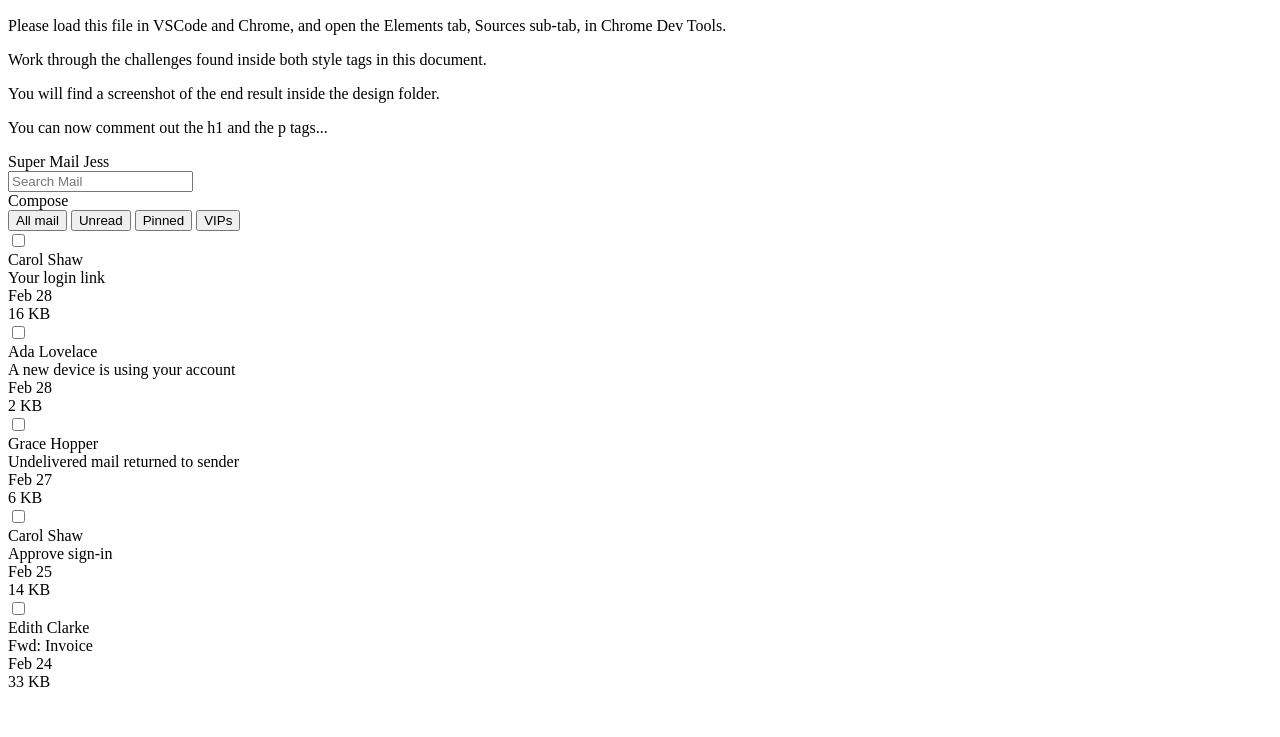
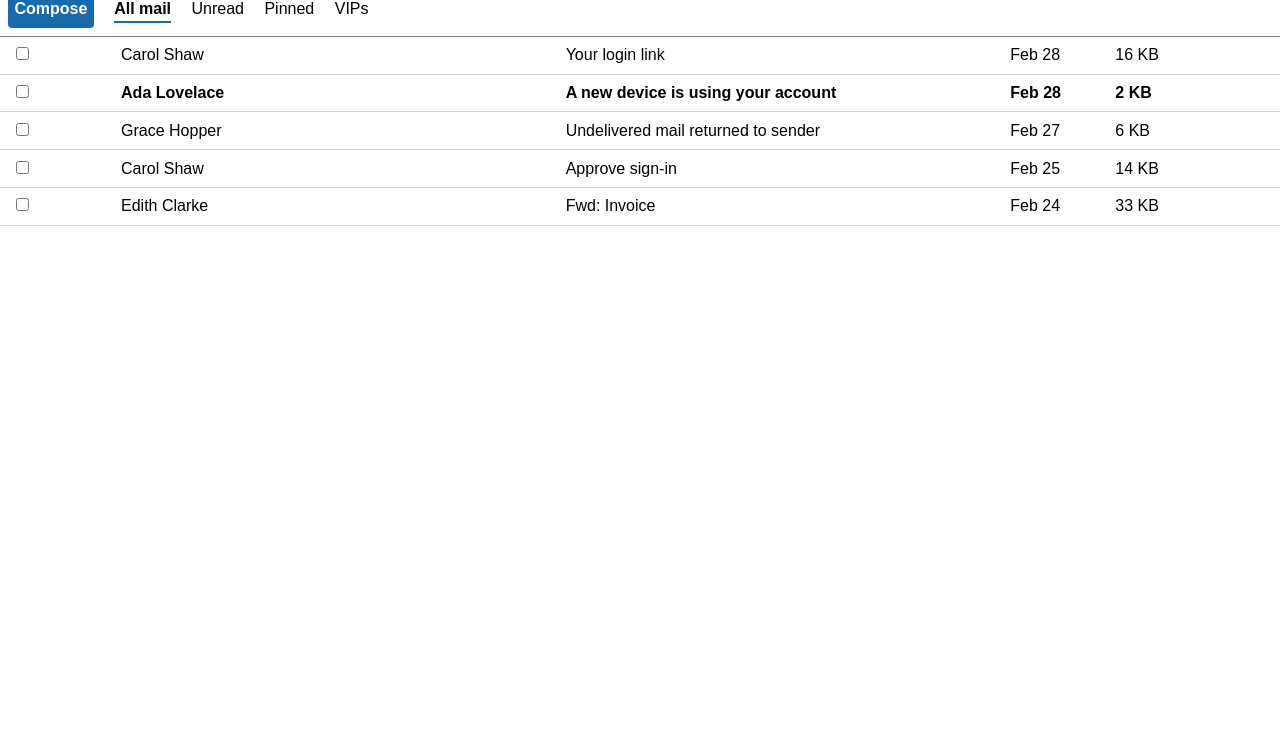
Before and after one commit to bloominstituteoftechnology/module-project-html-and-css-ii-VGoku, a plain HTML site: page index.html in a window 1280 px wide. Shown: the part 63-800 px from the top of the page. Drawn offline with Linux system fonts and the light colour scheme.

Commit message:
mod4 complete

```diff
--- a/index.html
+++ b/index.html
@@ -5,61 +5,158 @@
   <meta charset="UTF-8">
   <style>
     /* 👉 Task 1- Apply the reset found on this page: https://www.joshwcomeau.com/css/custom-css-reset/ */
-
+    /*
+  1. Use a more-intuitive box-sizing model.
+*/
+*, *::before, *::after {
+  box-sizing: border-box;
+}
+/*
+  2. Remove default margin
+*/
+* {
+  margin: 0;
+}
+/*
+  Typographic tweaks!
+  3. Add accessible line-height
+  4. Improve text rendering
+*/
+body {
+  line-height: 1.5;
+  -webkit-font-smoothing: antialiased;
+}
+/*
+  5. Improve media defaults
+*/
+img, picture, video, canvas, svg {
+  display: block;
+  max-width: 100%;
+}
+/*
+  6. Remove built-in form typography styles
+*/
+input, button, textarea, select {
+  font: inherit;
+}
+/*
+  7. Avoid text overflows
+*/
+p, h1, h2, h3, h4, h5, h6 {
+  overflow-wrap: break-word;
+}
+/*
+  8. Create a root stacking context
+*/
+#root, #__next {
+  isolation: isolate;
+}
   </style>
   <style>
     /* 👉 Task 2- Target the body element.
     Apply a font family of Arial to the body element.
     The font property is inherited by descendant (nested) elements. */
-
+    body {
+      font-family: Arial, Helvetica, sans-serif;
+    }
     /* 👉 Task 3- Target the element with id headerTop.
     Apply white color to the text, some padding using px or rem units, and a dark background color. */
-
+    #headerTop {
+      background-color: #176bad;
+      color: white;
+      padding: 0.5rem;
+    }
     /* 👉 Task 4- Target the divs that are directly nested underneath the id headerTop.
     Make them display as inline block, instead of block.
     This will make them render on the same line. */
+    /*.inline-container {
+      display: inline-block;
+    }*/
+    #headerTop > div {
+      display: inline-block;
+    }
 
     /* 👉 Task 5- Target the spans that are nested inside the id headerTop.
     Make them have some margin on the right.
     This will prevent the spans from crashing against one another. */
-
+    #headerTop span {
+      margin-right: 0.5rem;
+    }
     /* 👉 Task 6- Target the first span nested inside the element with id headerTop.
     Make it have a font weight of bold, and transform the text to uppercase. */
-
+    .logo {
+      text-transform: uppercase;
+      font-weight: bold;
+    }
     /* 👉 Task 7- Target the id headerBottom.
     Give it a bottom border of 1 pixel, solid gray, and a little bit of padding using px or rem units. */
-
+    #headerBottom {
+      border-bottom: 1px solid gray;
+      padding: 0.5rem;
+    }
     /* 👉 Task 8- Target the divs that are nested directly inside the element with id headerBottom.
     Make them display as inline block, instead of block.
     This will cause them to render on the same line.
     You can consolidate this rule with the one on step. 4 */
-
+    #headerBottom > div {
+      display: inline-block;
+    }
     /* 👉 Task 9- Target the "Compose" button, although note it's a div instead an actual button.
     Give it color, bold text, background, padding, border radius, margin right, and a cursor of pointer. */
-
+    .blue-button {
+      color: white;
+      background-color: #176bad;
+      padding: 0.4rem;
+      border-radius: 4px;
+      margin-right: 1rem;
+      cursor: pointer;
+      font-weight: bold;
+    }
     /* 👉 Task 10- Research how to remove all the default styling of button elements.
     Target the button elements inside the element with id headerBottom.
     Remove all their styling, give them a bit of margin to the right, and a cursor of pointer. */
-
+    #headerBottom button {
+      padding: 0;
+      border: none;
+      background: none;
+      margin-right: 1rem;
+      cursor: pointer;
+    }
     /* 👉 Task 11- Target the button element inside the id headerBottom that has a class of active
     Make the font weight be bolder, and add a bottom border of 2 pixels solid color (you choose the color).
     Add the class name to the "All mail" button. */
-
+    #headerBottom button.active {
+      border-bottom: 2px solid #176bad;
+      font-weight: bold;
+    }
     /* 👉 Task 12- Target all divs directly nested inside elements with a class of email,
     and make them display as inline-block elements.
     This will make each email render all its details in the same line*/
-
+    .email > div {
+      display: inline-block;
+    }
     /* 👉 Task 13- Target the elements with a class of email.
     Give them some padding, bigger padding to the left, and a bottom border of very light grey. */
-
+    .email {
+      padding: 0.4rem;
+      padding-left: 1rem;
+      border-bottom: 1px solid lightgray;
+    }
     /* 👉 Task 14- Target each div inside the element with a class of email.
     Make the email author and the email subject take 35% of the width of the parent element.
     Make the check, the date and the size take up 8% of the width of the parent element.
     This will arrange the details in visible columns. */
-
+    .email-name, .email-subject {
+      width: 35%;
+    }
+    .email-check, .email-date, .email-size {
+      width: 8%;
+    }
     /* 👉 Task 15- Target the second email and have its font weight be bold.
     This will make it look "unread". */
-
+    .email:nth-child(2){
+      font-weight: bold;
+    }
     /* Well done! Check the design file to make sure you are close enough. */
 
   </style>
@@ -67,28 +164,21 @@
 </head>
 
 <body>
-  <div id="instructions">
-    <h1>HTML & CSS II</h1>
-    <p>Please load this file in VSCode and Chrome, and open the Elements tab, Sources sub-tab, in Chrome Dev Tools.</p>
-    <p>Work through the challenges found inside both style tags in this document.</p>
-    <p>You will find a screenshot of the end result inside the design folder.</p>
-    <p>You can now comment out the h1 and the p tags...</p>
-  </div>
   <div>
     <header>
       <div id="headerTop">
-        <div>
-          <span>Super Mail</span>
+        <div class="inline-container">
+          <span class="logo">Super Mail</span>
           <span>Jess</span>
         </div>
-        <div>
+        <div class="inline-container">
           <input type="text" placeholder="Search Mail" />
         </div>
       </div>
       <div id="headerBottom">
-        <div>Compose</div>
+        <div class="blue-button">Compose</div>
         <div>
-          <button>All mail</button>
+          <button class="active">All mail</button>
           <button>Unread</button>
           <button>Pinned</button>
           <button>VIPs</button>
```
